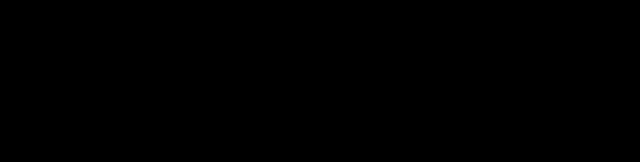
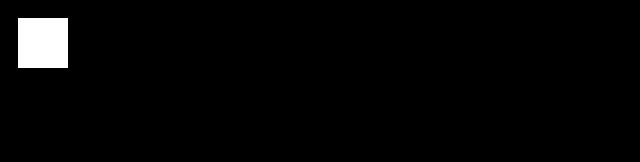
Before and after one commit to laurenharradine/my-life-in-tech, a plain HTML site: page index.html in a window 1280 px wide. Shown: the whole page, without its empty margins (0-640 px from the left). Drawn offline with Linux system fonts and the light colour scheme.

Commit message:
Added index.js and drew a rectangle

```diff
--- a/index.html
+++ b/index.html
@@ -5,8 +5,4 @@
 </style>
 <canvas> </canvas>
 
-<script>
-    const canvas = document.querySelector('canvas')
-    // context
-    const c = canvas.getContext('2d')
-</script>
+<script src="index.js"></script>
--- /dev/null
+++ b/index.js
@@ -0,0 +1,7 @@
+// note that canvas is by default 300 x 150
+const canvas = document.querySelector('canvas')
+// c is for context!
+const c = canvas.getContext('2d')
+
+c.fillStyle = 'white'
+c.fillRect(10, 10, 50, 50)
```
